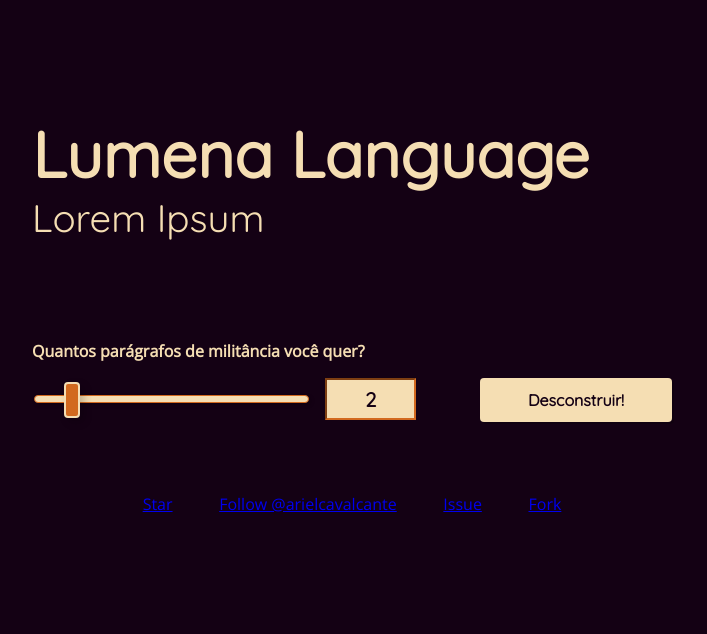
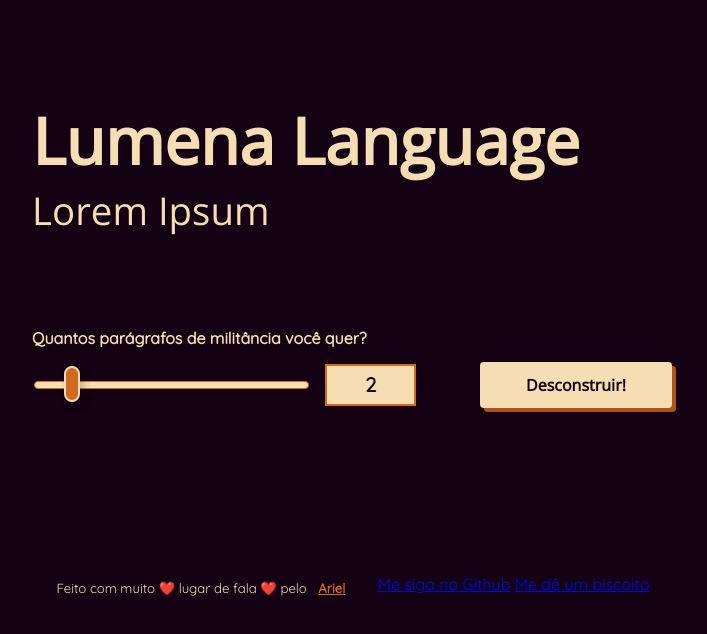
Before and after one commit to JoshuaWebDev/lorem-ipsum-generator, a plain HTML site: page index.html in a window 1280 px wide. Shown: the whole page, without its empty margins (288-995 px from the left). Drawn offline with nearby package versions, Linux system fonts and the light colour scheme.

Commit message:
fix spacing between content and footer, adds twitter account

```diff
--- a/index.html
+++ b/index.html
@@ -32,10 +32,11 @@
 			</section>
 		</main>
 		<footer>
-			<a class="github-button" href="https://github.com/arielcavalcante/lumena-lorem-ipsum" data-icon="octicon-star" data-size="large" aria-label="Star arielcavalcante/lumena-lorem-ipsum on GitHub">Star</a>
-			<a class="github-button" href="https://github.com/arielcavalcante" data-size="large" aria-label="Follow @arielcavalcante on GitHub">Follow @arielcavalcante</a>
-			<a class="github-button" href="https://github.com/arielcavalcante/lumena-lorem-ipsum/issues" data-icon="octicon-issue-opened" data-size="large" aria-label="Issue arielcavalcante/lumena-lorem-ipsum on GitHub">Issue</a>
-			<a class="github-button" href="https://github.com/arielcavalcante/lumena-lorem-ipsum/fork" data-icon="octicon-repo-forked" data-size="large" aria-label="Fork arielcavalcante/lumena-lorem-ipsum on GitHub">Fork</a>
+			<div class="with-love"><span>Feito com muito <i>❤️</i> lugar de fala <i>❤️</i> pelo <a class="twitter" href="https://twitter.com/aqueleariel">Ariel</a></span></div>
+			<div class="gh-buttons">
+				<a class="github-button follow" href="https://github.com/arielcavalcante" aria-label="Follow @arielcavalcante on GitHub">Me siga no Github</a>
+				<a class="github-button star" href="https://github.com/arielcavalcante/lumena-lorem-ipsum" data-icon="octicon-star" aria-label="Star arielcavalcante/lumena-lorem-ipsum on GitHub">Me dê um biscoito</a>
+			</div>
 		</footer>
     <script src="data.js"></script>
 		<script src="script.js"></script>
--- a/style.css
+++ b/style.css
@@ -3,25 +3,30 @@
 	padding: 0;
 }
 body{
-	font-family: 'Open Sans', sans-serif;
+	font-family: 'Quicksand', sans-serif;
+	color: wheat;
 	background-color: rgb(20, 1, 20);
-	color: wheat;
+	margin: 7%;
 }
 h1, h2, h3, h4, h5, h6, button, input{
-	font-family: 'Quicksand', sans-serif;
+	font-family: 'Open Sans', sans-serif;
+}
+.header{
+	margin-bottom: 10vh;
 }
 
 h1{
 	display: inline-block;
-	margin-bottom: 10vh;
 	white-space: pre-line;
+	margin-block-start: 0;
+	margin-block-end: 0;
 }
 h1 span{
+	margin-top: -30rem;
 	white-space: nowrap;
-	}
+}
 h1 > span:first-of-type {
 	font-size: 9.5vw;
-	margin: 1vh 0;
 
 }
 h1 span+span{
@@ -39,16 +44,20 @@ h1 span+span{
 	margin: 10% 0;
 }
 footer{
+	margin-top: 10rem;
 	display: flex;
 	flex-wrap: wrap;
-	justify-content: space-between;
+	justify-content: space-evenly;
+}
+footer > div:first-of-type{
+	font-size: .825rem;
+	white-space: nowrap;
 }
 footer span{
 	margin: .125rem;
 }
-
-body {
-	margin: 7%;
+footer i{
+	font-style: normal;
 }
 .send, .main{
 	margin: 1% 0;
@@ -75,19 +84,40 @@ label{
 	color: rgb(20, 1, 20);
 	background: wheat;
 	border-color: chocolate;
+	border-style: solid;
 }
 
-/* Slider Styles */
-input[type=range]{
-	width: 100%;
-	margin-right: 1rem;
+.send{
+	color: rgb(20, 1, 20);
+	font-size: 1rem;
+	font-weight: 700;
+	background-color: wheat;
+	padding: .75rem 0;
+	border: none;
+	border-radius: .25rem;
+	box-shadow: .25rem .25rem rgba(210, 105, 30, 0.8);
 }
-input[type=range]::-ms-track{
-	width: 100%;
+.send:active{
+	box-shadow: .25rem .25rem rgba(210, 105, 30, 0.4);
 }
-input[type=range]::-webkit-slider-thumb{
-	width: 100%;
+
+.twitter{
+	color: chocolate;
+	font-weight: 700;
+	display: inline-block;
+	padding: .25rem .5rem;
 }
+.twitter:hover{
+	color: chocolate;
+	background-color: wheat;
+	box-shadow: .25rem .25rem chocolate;
+}
+.twitter:active{
+	box-shadow: .125rem .125rem chocolate;
+}
+
+/* Inputs and Values */
+/* ~~~~~~~~~~~~~~~~~~~~~~~~~~~~~~ */
 
 /* Text Input Styles */
 input[type=number]{
@@ -109,18 +139,20 @@ input[type=number] {
   -moz-appearance: textfield;
 }
 
-.send{
-	color: rgb(20, 1, 20);
-	font-size: 1rem;
-	font-weight: 700;
-	background-color: wheat;
-	padding: .75rem 0;
-	border: none;
-	border-radius: .25rem;
-	box-shadow: .125rem .125rem rgba(0,0,0, .2);
+
+/* Slider Styles */
+input[type=range]{
+	width: 100%;
+	margin-right: 1rem;
+}
+input[type=range]::-ms-track{
+	width: 100%;
+}
+input[type=range]::-webkit-slider-thumb{
+	width: 100%;
 }
 
-/* Range Normalization and Cross Browser */
+/* Slider Normalization and Cross Browser Equivalency*/
 input[type=range] {
   -webkit-appearance: none;
   width: 100%;
@@ -133,41 +165,41 @@ input[type=range]:focus {
   outline: none;
 }
 input[type=range]::-ms-track {
+  color: transparent;
   width: 100%;
-  cursor: pointer;
   background: transparent;
   border-color: transparent;
-  color: transparent;
+  cursor: pointer;
 }
 input[type=range]::-webkit-slider-runnable-track {
+  height: .5rem;
   width: 100%;
-  height: .5rem;
+  background: wheat;
+  border: .0625rem solid chocolate;
+  border-radius: .25rem;
+  box-shadow: .125rem .125rem .25rem rgba(0,0,0, .2);
   cursor: pointer;
-  box-shadow: .125rem .125rem .25rem rgba(0,0,0, .2);
-  background: wheat;
-  border-radius: .25rem;
-  border: .0625rem solid chocolate;
 }
 input[type=range]:focus::-webkit-slider-runnable-track {
   background: wheat;
 }
 input[type=range]::-moz-range-track {
+  height: .5rem;
   width: 100%;
-  height: .5rem;
+  background: wheat;
+  border: .0625rem solid chocolate;
+  border-radius: .25rem;
+  box-shadow: .125rem .125rem .25rem rgba(0,0,0, .2);
   cursor: pointer;
-  box-shadow: .125rem .125rem .25rem rgba(0,0,0, .2);
-  background: wheat;
-  border-radius: .25rem;
-  border: .0625rem solid chocolate;
 }
 input[type=range]::-ms-track {
+  color: transparent;
+  height: .5rem;
   width: 100%;
-  height: .5rem;
-  cursor: pointer;
   background: transparent;
   border-color: transparent;
   border-width: 1rem 0;
-  color: transparent;
+  cursor: pointer;
 }
 input[type=range]::-ms-fill-lower {
   background: wheat;
@@ -189,46 +221,55 @@ input[type=range]:focus::-ms-fill-upper {
 }
 input[type=range]::-webkit-slider-thumb {
   -webkit-appearance: none;
-  border: .125rem solid wheat;
   height: 2.25rem;
   width: 1rem;
-  border-radius: .25rem;
   background: chocolate;
+	margin-top: -1rem;
+  border: .125rem solid wheat;
+  border-radius: .5rem;
+  box-shadow: .25rem .25rem .5rem rgba(0,0,0, .2);
   cursor: pointer;
-  margin-top: -14px;
-  box-shadow: .25rem .25rem .5rem rgba(0,0,0, .2);
 }
 input[type=range]::-moz-range-thumb {
-  border: .125rem solid wheat;
   height: 2.25rem;
   width: 1rem;
-  border-radius: .25rem;
   background: chocolate;
+  border: .125rem solid wheat;
+  border-radius: .5rem;
+  box-shadow: .25rem .25rem .5rem rgba(0,0,0, .2);
   cursor: pointer;
-  box-shadow: .25rem .25rem .5rem rgba(0,0,0, .2);
 }
 input[type=range]::-ms-thumb {
-  border: .125rem solid wheat;
   height: 2.25rem;
   width: 1rem;
-  border-radius: .25rem;
   background: chocolate;
+  border: .125rem solid wheat;
+  border-radius: .5rem;
+  box-shadow: .25rem .25rem .5rem rgba(0,0,0, .2);
   cursor: pointer;
-  box-shadow: .25rem .25rem .5rem rgba(0,0,0, .2);
 }
+/* ~~~~~~~~~~~~~~~~~~~~~~~~~~~~~~ */
 
-/* Responsivity */
-@media (max-width: 1023px){
-	.send{
-		margin: 7% 0;
-	}
-}
+
+
+/* Responsivity/Media Queries */
+/* ~~~~~~~~~~~~~~~~~~~~~~~~~~~~~~ */
+
+
+/* Menores que 375px */
 @media (max-width: 375px) {
 	label, .result{
 		font-size: .875rem;
 	}
+	footer > div:first-of-type{
+		font-size: .875rem;
+	}
+	footer > div:first-of-type i:first-of-type{
+		display: none;
+	}
 }
 
+/* Largura > Altura */
 @media (orientation: landscape){
 	body{
 		width: 50%;
@@ -236,12 +277,23 @@ input[type=range]::-ms-thumb {
 	}
 	h1 > span:first-of-type {
 		font-size: 5.75vw;
-		margin: 1vh 0;
 	}
 	h1 span+span{
 		font-size: 3.75vw;
 	}
+	footer span{
+		display: inline-block;
+	}
 }
+
+/*	Até 1023px  */
+@media (max-width: 1023px){
+	.send{
+		margin: 7% 0;
+	}
+}
+
+/* A partir de 1024px */
 @media (min-width: 1024px){
 	body{
 		width: 50%;
@@ -269,13 +321,9 @@ input[type=range]::-ms-thumb {
 	}
 	h1 > span:first-of-type {
 		font-size: 5vw;
-		margin: 1vh 0;
+
 	}
 	h1 span+span{
 		font-size: 3vw;
 	}
-	footer{
-		justify-content: space-evenly;
-		margin: 0 10%;
-	}
 }
```
